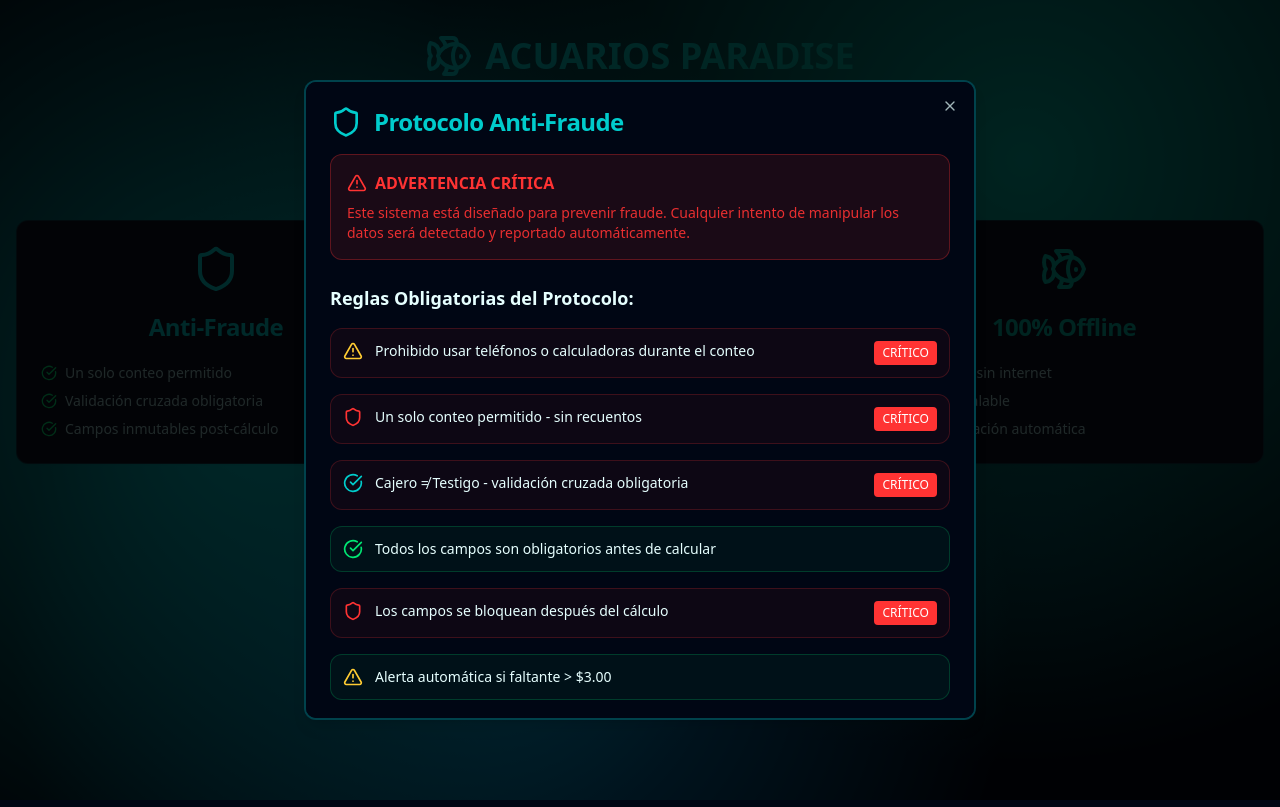
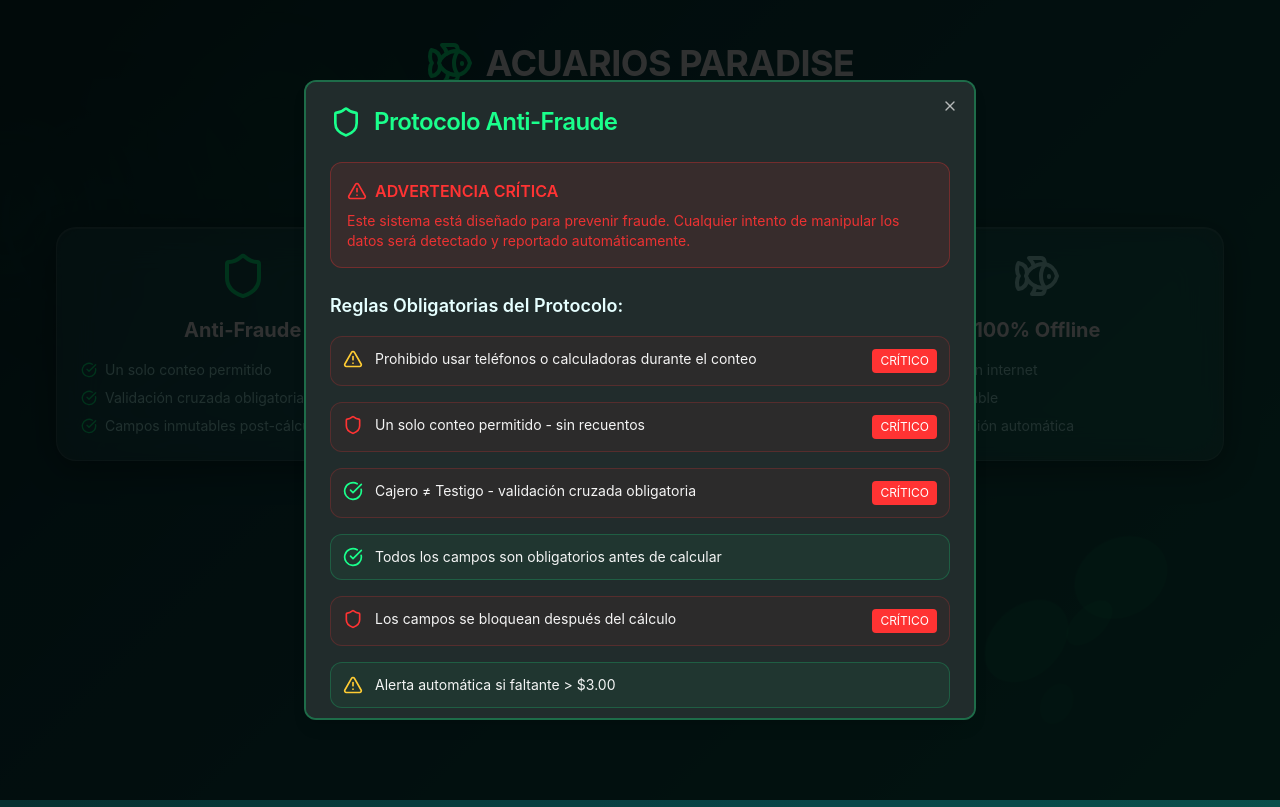
Before and after one commit to SamuelERS/cashguard-paradise, a React (Vite) app: page / in a window 1280 px wide. Built offline with nearby package versions, Linux system fonts and the light colour scheme.

Commit message:
Refactor: Update visual styles
Update color palette, background gradient, glassmorphism effects, input styles, denomination badges, buttons, animations, shadows, typography, and states to modernize the application's visual appearance.

```diff
--- a/src/components/FloatingOrbs.tsx
+++ b/src/components/FloatingOrbs.tsx
@@ -2,63 +2,77 @@ import { motion } from "framer-motion";
 
 export const FloatingOrbs = () => {
   return (
-    <div className="fixed inset-0 pointer-events-none overflow-hidden">
+    <div className="fixed inset-0 pointer-events-none overflow-hidden z-0">
+      {/* Large orbs with new gradient colors */}
       <motion.div
         className="absolute w-96 h-96 rounded-full opacity-20"
         style={{
-          background: "var(--gradient-orb-1)",
-          top: "10%",
-          left: "10%",
+          background: `radial-gradient(circle, rgba(0, 255, 136, 0.3) 0%, transparent 70%)`,
+          filter: "blur(60px)"
         }}
         animate={{
-          x: [0, 100, -50, 0],
-          y: [0, -100, -200, -150, 0],
-          scale: [1, 1.1, 0.9, 1.05, 1],
+          x: [0, 200, -100, 0],
+          y: [0, -150, 100, 0],
+          scale: [1, 1.2, 0.8, 1],
         }}
         transition={{
           duration: 25,
           repeat: Infinity,
-          ease: "easeInOut",
+          ease: "easeInOut"
         }}
+        initial={{ x: "10%", y: "20%" }}
       />
 
       <motion.div
-        className="absolute w-72 h-72 rounded-full opacity-15"
+        className="absolute w-80 h-80 rounded-full opacity-15"
         style={{
-          background: "var(--gradient-orb-2)",
-          top: "60%",
-          right: "20%",
+          background: `radial-gradient(circle, rgba(13, 115, 119, 0.4) 0%, transparent 70%)`,
+          filter: "blur(50px)"
         }}
         animate={{
-          x: [0, -80, 30, 0],
-          y: [0, -120, 50, 0],
-          scale: [1, 0.8, 1.2, 1],
+          x: [0, -180, 120, 0],
+          y: [0, 100, -80, 0],
+          scale: [1, 0.9, 1.1, 1],
         }}
         transition={{
           duration: 30,
           repeat: Infinity,
           ease: "easeInOut",
-          delay: -10,
+          delay: -10
         }}
+        initial={{ x: "70%", y: "60%" }}
       />
 
       <motion.div
-        className="absolute w-80 h-80 rounded-full opacity-10"
+        className="absolute w-64 h-64 rounded-full opacity-25"
         style={{
-          background: "var(--gradient-orb-3)",
-          bottom: "20%",
-          left: "70%",
+          background: `radial-gradient(circle, rgba(20, 160, 133, 0.3) 0%, transparent 70%)`,
+          filter: "blur(40px)"
         }}
         animate={{
-          x: [0, -60, 40, -20, 0],
-          y: [0, 80, -40, 60, 0],
-          scale: [1, 1.3, 0.7, 1.1, 1],
+          x: [0, 100, -150, 0],
+          y: [0, -120, 80, 0],
+          scale: [1, 1.1, 0.9, 1],
         }}
         transition={{
           duration: 35,
           repeat: Infinity,
           ease: "easeInOut",
-          delay: -20,
+          delay: -20
+        }}
+        initial={{ x: "40%", y: "80%" }}
+      />
+
+      {/* Grid pattern overlay */}
+      <div
+        className="absolute inset-0 opacity-[0.03]"
+        style={{
+          backgroundImage: `
+            linear-gradient(rgba(255, 255, 255, 0.1) 1px, transparent 1px),
+            linear-gradient(90deg, rgba(255, 255, 255, 0.1) 1px, transparent 1px)
+          `,
+          backgroundSize: '50px 50px',
+          animation: 'grid-move 30s linear infinite'
         }}
       />
     </div>
--- /dev/null
+++ b/src/components/FloatingParticles.tsx
@@ -0,0 +1,21 @@
+import React from 'react';
+
+export const FloatingParticles: React.FC = () => {
+  return (
+    <div className="particles-container">
+      {[...Array(6)].map((_, i) => (
+        <div
+          key={i}
+          className="particle"
+          style={{
+            width: `${20 + Math.random() * 80}px`,
+            height: `${20 + Math.random() * 80}px`,
+            left: `${Math.random() * 100}%`,
+            animationDelay: `${Math.random() * 5}s`,
+            animationDuration: `${20 + Math.random() * 20}s`
+          }}
+        />
+      ))}
+    </div>
+  );
+};
--- a/src/index.css
+++ b/src/index.css
@@ -6,48 +6,59 @@
 
 @layer base {
   :root {
-    /* Aquatic Glass Morphism Theme */
-    --background: 222 100% 4%;
+    /* Premium Glassmorphism Theme - Paradise Aquarium */
+    --bg-gradient-start: #0a4f4f;
+    --bg-gradient-middle: #0d7377;
+    --bg-gradient-end: #14a085;
+    --overlay-dark: rgba(0, 0, 0, 0.4);
+    --text-primary: rgba(255, 255, 255, 0.95);
+    --text-secondary: #a0f0e8;
+    --accent-green: #00ff88;
+    --accent-gold: #ffd700;
+    --accent-money: #00d084;
+    --glass-bg: rgba(255, 255, 255, 0.08);
+    --glass-border: rgba(255, 255, 255, 0.12);
+
+    /* Legacy CSS variables for compatibility */
+    --background: 180 15% 15%;
     --foreground: 180 100% 95%;
 
-    --card: 222 50% 8%;
+    --card: 180 15% 15%;
     --card-foreground: 180 100% 95%;
     --card-glass: 180 50% 15%;
 
-    --popover: 222 50% 8%;
+    --popover: 180 15% 15%;
     --popover-foreground: 180 100% 95%;
 
-    --primary: 180 100% 40%;
-    --primary-foreground: 222 100% 4%;
-    --primary-glow: 180 100% 60%;
+    --primary: 150 100% 55%;
+    --primary-foreground: 180 15% 15%;
+    --primary-glow: 150 100% 65%;
 
-    --secondary: 174 100% 35%;
+    --secondary: 180 100% 40%;
     --secondary-foreground: 180 100% 95%;
-    --secondary-glow: 174 100% 55%;
+    --secondary-glow: 180 100% 60%;
 
-    --muted: 222 30% 15%;
+    --muted: 180 15% 20%;
     --muted-foreground: 180 30% 70%;
 
-    --accent: 180 100% 50%;
-    --accent-foreground: 222 100% 4%;
+    --accent: 150 100% 55%;
+    --accent-foreground: 180 15% 15%;
 
     --destructive: 0 100% 60%;
     --destructive-foreground: 0 0% 100%;
 
     --border: 180 20% 25%;
     --input: 180 20% 20%;
-    --ring: 180 100% 50%;
+    --ring: 150 100% 55%;
 
-    --success: 150 100% 45%;
+    --success: 150 100% 55%;
     --success-foreground: 0 0% 100%;
     --warning: 45 100% 60%;
     --warning-foreground: 0 0% 0%;
 
-  /* Glass Effects - Enhanced */
-  --glass-bg: hsla(180, 50%, 15%, 0.08);
-  --glass-border: hsla(180, 100%, 50%, 0.15);
-  --glass-shadow: 0 8px 32px hsla(180, 100%, 20%, 0.25), 0 2px 8px hsla(0, 0%, 0%, 0.2);
-  --glass-surface: hsla(28, 28, 30, 0.72);
+    /* Enhanced Glass Effects */
+    --glass-shadow: 0 8px 32px rgba(0, 0, 0, 0.37), inset 0 1px 0 rgba(255, 255, 255, 0.1);
+    --glass-surface: rgba(255, 255, 255, 0.08);
 
     /* Gradients */
     --gradient-aqua: linear-gradient(135deg, hsl(180, 100%, 40%), hsl(174, 100%, 35%));
@@ -119,79 +130,212 @@
   }
 }
 
-/* Glass Morphism Components - Enhanced */
+/* Glass Morphism Components - Premium Theme */
 @layer components {
+  /* Enhanced Glass Card */
   .glass-card {
-    @apply backdrop-blur-xl bg-glass-bg border border-glass-border shadow-[var(--glass-shadow)] rounded-xl;
+    background: var(--glass-bg);
     backdrop-filter: blur(20px) saturate(180%);
-    background: var(--glass-bg);
+    -webkit-backdrop-filter: blur(20px) saturate(180%);
+    border: 1px solid var(--glass-border);
+    border-radius: 20px;
+    box-shadow: var(--glass-shadow);
+    transition: all 0.3s cubic-bezier(0.4, 0, 0.2, 1);
   }
 
-  .glass-button {
-    @apply glass-card hover:bg-primary/20 transition-all duration-300 hover:shadow-lg hover:shadow-primary/20;
+  .glass-card:hover {
+    transform: translateY(-2px);
+    box-shadow:
+      0 12px 40px rgba(0, 0, 0, 0.45),
+      inset 0 1px 0 rgba(255, 255, 255, 0.15);
   }
 
-  .cash-coin {
-    @apply relative overflow-hidden rounded-full shadow-lg shadow-warning/30;
-    background: radial-gradient(circle at 30% 30%, #ffd700, #ffb347 40%, #ffa500 80%),
-                linear-gradient(135deg, #ffd700 0%, #ffb347 50%, #ffa500 100%);
-    box-shadow:
-      0 2px 4px rgba(0, 0, 0, 0.3),
-      0 4px 8px rgba(255, 215, 0, 0.25),
-      inset 0 1px 2px rgba(255, 255, 255, 0.6),
-      inset 0 -1px 2px rgba(0, 0, 0, 0.2);
+  /* Premium Input Fields */
+  .input-field {
+    height: 56px;
+    background: rgba(0, 0, 0, 0.3);
+    backdrop-filter: blur(10px);
+    border: 1px solid rgba(255, 255, 255, 0.1);
+    border-radius: 12px;
+    padding: 16px 20px;
+    color: var(--text-primary);
+    font-size: 16px;
+    transition: all 0.3s ease;
   }
 
-  .cash-bill {
-    @apply relative overflow-hidden rounded-lg shadow-lg shadow-success/20;
-    background: linear-gradient(135deg, hsl(150, 100%, 45%), hsl(140, 100%, 40%));
-    box-shadow:
-      0 2px 6px rgba(0, 0, 0, 0.2),
-      0 4px 12px rgba(34, 197, 94, 0.15),
-      inset 0 1px 1px rgba(255, 255, 255, 0.3);
+  .input-field:hover {
+    border-color: rgba(0, 255, 136, 0.5);
   }
 
-  .cash-bill::before {
+  .input-field:focus {
+    outline: none;
+    border: 2px solid var(--accent-green);
+    box-shadow: 0 0 20px rgba(0, 255, 136, 0.3);
+  }
+
+  /* Coin Badges */
+  .coin-badge {
+    width: 48px;
+    height: 48px;
+    border-radius: 50%;
+    background: radial-gradient(circle, var(--accent-gold) 0%, #ffb347 100%);
+    border: 2px solid rgba(255, 215, 0, 0.5);
+    box-shadow:
+      0 4px 12px rgba(255, 215, 0, 0.3),
+      inset 0 1px 2px rgba(255, 255, 255, 0.4);
+    display: flex;
+    align-items: center;
+    justify-content: center;
+    font-size: 14px;
+    font-weight: 700;
+    color: #0a4f4f;
+  }
+
+  /* Bill Badges */
+  .bill-badge {
+    width: 60px;
+    height: 35px;
+    border-radius: 6px;
+    background: linear-gradient(135deg, var(--accent-money) 0%, var(--accent-green) 100%);
+    border: 2px solid rgba(0, 208, 132, 0.5);
+    box-shadow:
+      0 4px 12px rgba(0, 208, 132, 0.3),
+      inset 0 1px 0 rgba(255, 255, 255, 0.2);
+    display: flex;
+    align-items: center;
+    justify-content: center;
+    font-size: 14px;
+    font-weight: 700;
+    color: #ffffff;
+  }
+
+  /* Primary Button */
+  .btn-primary {
+    background: linear-gradient(135deg, var(--accent-money) 0%, var(--accent-green) 100%);
+    color: #0a4f4f;
+    padding: 14px 40px;
+    border-radius: 12px;
+    border: none;
+    font-size: 16px;
+    font-weight: 600;
+    box-shadow: 0 4px 20px rgba(0, 255, 136, 0.4);
+    cursor: pointer;
+    transition: all 0.3s cubic-bezier(0.4, 0, 0.2, 1);
+  }
+
+  .btn-primary:hover {
+    transform: scale(1.05) translateY(-2px);
+    box-shadow: 0 6px 30px rgba(0, 255, 136, 0.5);
+  }
+
+  .btn-primary:active {
+    transform: scale(0.98);
+  }
+
+  /* Secondary Button */
+  .btn-secondary {
+    background: rgba(255, 255, 255, 0.1);
+    border: 1px solid rgba(255, 255, 255, 0.2);
+    color: var(--text-primary);
+    padding: 14px 32px;
+    border-radius: 12px;
+    font-size: 16px;
+    transition: all 0.3s ease;
+    cursor: pointer;
+  }
+
+  .btn-secondary:hover {
+    background: rgba(255, 255, 255, 0.15);
+    border-color: rgba(255, 255, 255, 0.3);
+    transform: translateY(-1px);
+  }
+
+  /* Floating Particles */
+  .particles-container {
+    position: fixed;
+    inset: 0;
+    pointer-events: none;
+    overflow: hidden;
+    z-index: 1;
+  }
+
+  .particle {
+    position: absolute;
+    background: rgba(0, 255, 136, 0.1);
+    border-radius: 50%;
+    animation: particle-float linear infinite;
+  }
+
+  /* Total Amount Highlight */
+  .total-amount {
+    animation: pulse 2s ease-in-out infinite;
+    font-size: 24px;
+    font-weight: 700;
+    color: var(--accent-green);
+    text-shadow: 0 0 20px rgba(0, 255, 136, 0.5);
+  }
+
+  /* Depth Shadows */
+  .depth-1 {
+    box-shadow: 0 2px 8px rgba(0, 0, 0, 0.1);
+  }
+
+  .depth-2 {
+    box-shadow: 0 4px 16px rgba(0, 0, 0, 0.15);
+  }
+
+  .depth-3 {
+    box-shadow: 0 8px 32px rgba(0, 0, 0, 0.2);
+  }
+
+  .depth-4 {
+    box-shadow:
+      0 12px 48px rgba(0, 0, 0, 0.25),
+      0 0 80px rgba(0, 255, 136, 0.1);
+  }
+
+  /* States */
+  .disabled {
+    opacity: 0.5;
+    cursor: not-allowed;
+    pointer-events: none;
+  }
+
+  .loading {
+    position: relative;
+    overflow: hidden;
+  }
+
+  .loading::after {
     content: '';
     position: absolute;
     top: 0;
-    left: 0;
-    right: 0;
-    bottom: 0;
-    background:
-      repeating-linear-gradient(
-        45deg,
-        transparent,
-        transparent 2px,
-        rgba(255, 255, 255, 0.05) 2px,
-        rgba(255, 255, 255, 0.05) 4px
-      );
+    left: -100%;
+    width: 100%;
+    height: 100%;
+    background: linear-gradient(
+      90deg,
+      transparent,
+      rgba(255, 255, 255, 0.2),
+      transparent
+    );
+    animation: shimmer 2s infinite;
   }
 
-  .floating-orb {
-    @apply absolute pointer-events-none;
-    filter: blur(1px);
-    animation: float var(--float-duration) ease-in-out infinite;
+  .success {
+    border-color: var(--accent-green) !important;
+    box-shadow: 0 0 20px rgba(0, 255, 136, 0.4) !important;
   }
 
-  .floating-orb:nth-child(1) {
-    background: var(--gradient-orb-1);
-    animation-delay: 0s;
-  }
-
-  .floating-orb:nth-child(2) {
-    background: var(--gradient-orb-2);
-    animation-delay: -8s;
-  }
-
-  .floating-orb:nth-child(3) {
-    background: var(--gradient-orb-3);
-    animation-delay: -16s;
+  .error {
+    border-color: #ff4444 !important;
+    box-shadow: 0 0 20px rgba(255, 68, 68, 0.4) !important;
   }
 }
 
 /* Animations */
 @layer utilities {
+  /* Original Animations */
   @keyframes float {
     0%, 100% {
       transform: translateY(0px) translateX(0px) scale(1);
@@ -211,17 +355,63 @@
     }
   }
 
+  /* New Premium Animations */
+  @keyframes particle-float {
+    0% {
+      transform: translateY(100vh) rotate(0deg);
+      opacity: 0;
+    }
+    10% {
+      opacity: 1;
+    }
+    90% {
+      opacity: 1;
+    }
+    100% {
+      transform: translateY(-100vh) rotate(360deg);
+      opacity: 0;
+    }
+  }
+
+  @keyframes shimmer {
+    100% {
+      left: 100%;
+    }
+  }
+
+  @keyframes pulse {
+    0%, 100% {
+      transform: scale(1);
+      opacity: 1;
+    }
+    50% {
+      transform: scale(1.05);
+      opacity: 0.8;
+    }
+  }
+
   @keyframes pulse-glow {
     0%, 100% {
-      box-shadow: 0 0 20px hsl(var(--primary));
+      box-shadow: 0 0 20px var(--accent-green);
     }
     50% {
-      box-shadow: 0 0 40px hsl(var(--primary)), 0 0 60px hsl(var(--primary));
+      box-shadow: 0 0 40px var(--accent-green), 0 0 60px var(--accent-green);
     }
   }
 
   .animate-pulse-glow {
     animation: pulse-glow 2s ease-in-out infinite;
+  }
+
+  /* Global smooth transition */
+  * {
+    transition: all 0.3s cubic-bezier(0.4, 0, 0.2, 1);
+  }
+
+  /* GPU acceleration */
+  .gpu-accelerated {
+    transform: translateZ(0);
+    backface-visibility: hidden;
   }
 }
 
@@ -230,11 +420,114 @@
     @apply border-border;
   }
 
+  /* Typography */
   body {
-    @apply bg-background text-foreground min-h-screen overflow-x-hidden;
-    background-image:
-      radial-gradient(circle at 20% 50%, hsl(180, 100%, 40%) 0%, transparent 50%),
-      radial-gradient(circle at 80% 20%, hsl(174, 100%, 35%) 0%, transparent 50%),
-      radial-gradient(circle at 40% 80%, hsl(200, 100%, 45%) 0%, transparent 50%);
+    font-family: 'SF Pro Display', -apple-system, BlinkMacSystemFont, 'Segoe UI', 'Roboto', sans-serif;
+    -webkit-font-smoothing: antialiased;
+    -moz-osx-font-smoothing: grayscale;
+    @apply min-h-screen overflow-x-hidden;
+
+    /* Premium Teal Gradient Background */
+    background: linear-gradient(
+      135deg,
+      var(--bg-gradient-start) 0%,
+      var(--bg-gradient-middle) 40%,
+      var(--bg-gradient-end) 100%
+    );
+    background-attachment: fixed;
+    color: var(--text-primary);
+    position: relative;
+  }
+
+  body::before {
+    content: '';
+    position: absolute;
+    inset: 0;
+    background: var(--overlay-dark);
+    pointer-events: none;
+    z-index: 0;
+  }
+
+  /* Typography Hierarchy */
+  h1 {
+    font-size: 32px;
+    font-weight: 700;
+    color: var(--text-primary);
+    letter-spacing: -0.5px;
+  }
+
+  h2 {
+    font-size: 24px;
+    font-weight: 600;
+    color: var(--text-primary);
+  }
+
+  .subtitle {
+    font-size: 16px;
+    color: rgba(255, 255, 255, 0.7);
+    font-weight: 400;
+  }
+
+  .label {
+    font-size: 14px;
+    color: var(--text-secondary);
+    font-weight: 500;
+    text-transform: uppercase;
+    letter-spacing: 0.5px;
+  }
+
+  /* Ensure all content is above the overlay */
+  #root {
+    position: relative;
+    z-index: 1;
   }
 }
+
+/* Responsive Design */
+@media (max-width: 768px) {
+  .glass-card {
+    margin: 10px;
+    padding: 20px;
+    border-radius: 16px;
+  }
+
+  .grid {
+    grid-template-columns: 1fr;
+    gap: 16px;
+  }
+
+  /* Reduce glassmorphism complexity on mobile for performance */
+  * {
+    backdrop-filter: blur(10px) !important;
+    -webkit-backdrop-filter: blur(10px) !important;
+  }
+
+  .input-field {
+    height: 48px;
+    font-size: 16px; /* Prevent zoom on iOS */
+  }
+
+  .btn-primary, .btn-secondary {
+    padding: 12px 24px;
+    font-size: 16px;
+  }
+}
+
+@media (min-width: 769px) and (max-width: 1024px) {
+  .grid {
+    grid-template-columns: repeat(2, 1fr);
+    gap: 20px;
+  }
+}
+
+@media (min-width: 1025px) {
+  .container {
+    max-width: 1200px;
+    margin: 0 auto;
+  }
+
+  .grid {
+    grid-template-columns: repeat(auto-fit, minmax(300px, 1fr));
+    gap: 24px;
+  }
+}
--- a/src/pages/Index.tsx
+++ b/src/pages/Index.tsx
@@ -6,6 +6,7 @@ import { Card, CardHeader, CardTitle, CardContent } from "@/components/ui/card";
 import CashCounter from "@/components/CashCounter";
 import ProtocolModal from "@/components/ProtocolModal";
 import { FloatingOrbs } from "@/components/FloatingOrbs";
+import { FloatingParticles } from "@/components/FloatingParticles";
 
 const Index = () => {
   const [showProtocol, setShowProtocol] = useState(true);
@@ -25,6 +26,7 @@ const Index = () => {
   return (
     <div className="min-h-screen relative overflow-hidden">
       <FloatingOrbs />
+      <FloatingParticles />
 
       <div className="relative z-10 container mx-auto px-4 py-8">
         <motion.div
@@ -33,15 +35,15 @@ const Index = () => {
           className="text-center mb-12"
         >
           <div className="flex items-center justify-center gap-3 mb-6">
-            <Fish className="w-12 h-12 text-primary" />
-            <h1 className="text-4xl font-bold bg-gradient-aqua bg-clip-text text-transparent">
+            <Fish className="w-12 h-12" style={{ color: 'var(--accent-green)' }} />
+            <h1 className="text-4xl font-bold" style={{ color: 'var(--text-primary)' }}>
               ACUARIOS PARADISE
             </h1>
           </div>
-          <h2 className="text-2xl font-semibold text-primary mb-2">
+          <h2 className="text-2xl font-semibold mb-2" style={{ color: 'var(--accent-green)' }}>
             Sistema de Control de Caja
           </h2>
-          <p className="text-muted-foreground text-lg">
+          <p className="text-lg opacity-80" style={{ color: 'var(--text-secondary)' }}>
             Prevención de fraude mediante protocolos estrictos
           </p>
         </motion.div>
@@ -52,28 +54,26 @@ const Index = () => {
             animate={{ opacity: 1, x: 0 }}
             transition={{ delay: 0.1 }}
           >
-            <Card className="glass-card h-full">
-              <CardHeader className="text-center">
-                <Shield className="w-12 h-12 text-primary mx-auto mb-4" />
-                <CardTitle className="text-primary">Anti-Fraude</CardTitle>
-              </CardHeader>
-              <CardContent>
-                <ul className="space-y-2 text-sm text-muted-foreground">
+            <div className="glass-card h-full">
+              <div className="text-center p-6">
+                <Shield className="w-12 h-12 mx-auto mb-4" style={{ color: 'var(--accent-green)' }} />
+                <h3 className="text-xl font-bold mb-4" style={{ color: 'var(--text-primary)' }}>Anti-Fraude</h3>
+                <ul className="space-y-2 text-sm" style={{ color: 'var(--text-secondary)' }}>
                   <li className="flex items-center gap-2">
-                    <CheckCircle className="w-4 h-4 text-success" />
+                    <CheckCircle className="w-4 h-4" style={{ color: 'var(--accent-green)' }} />
                     Un solo conteo permitido
                   </li>
                   <li className="flex items-center gap-2">
-                    <CheckCircle className="w-4 h-4 text-success" />
+                    <CheckCircle className="w-4 h-4" style={{ color: 'var(--accent-green)' }} />
                     Validación cruzada obligatoria
                   </li>
                   <li className="flex items-center gap-2">
-                    <CheckCircle className="w-4 h-4 text-success" />
+                    <CheckCircle className="w-4 h-4" style={{ color: 'var(--accent-green)' }} />
                     Campos inmutables post-cálculo
                   </li>
                 </ul>
-              </CardContent>
-            </Card>
+              </div>
+            </div>
           </motion.div>
 
           <motion.div
@@ -81,28 +81,26 @@ const Index = () => {
             animate={{ opacity: 1, y: 0 }}
             transition={{ delay: 0.2 }}
           >
-            <Card className="glass-card h-full">
-              <CardHeader className="text-center">
-                <DollarSign className="w-12 h-12 text-success mx-auto mb-4" />
-                <CardTitle className="text-success">Cálculo Automático</CardTitle>
-              </CardHeader>
-              <CardContent>
-                <ul className="space-y-2 text-sm text-muted-foreground">
+            <div className="glass-card h-full">
+              <div className="text-center p-6">
+                <DollarSign className="w-12 h-12 mx-auto mb-4" style={{ color: 'var(--accent-money)' }} />
+                <h3 className="text-xl font-bold mb-4" style={{ color: 'var(--text-primary)' }}>Cálculo Automático</h3>
+                <ul className="space-y-2 text-sm" style={{ color: 'var(--text-secondary)' }}>
                   <li className="flex items-center gap-2">
-                    <CheckCircle className="w-4 h-4 text-success" />
+                    <CheckCircle className="w-4 h-4" style={{ color: 'var(--accent-green)' }} />
                     Cambio objetivo de $50.00
                   </li>
                   <li className="flex items-center gap-2">
-                    <CheckCircle className="w-4 h-4 text-success" />
+                    <CheckCircle className="w-4 h-4" style={{ color: 'var(--accent-green)' }} />
                     Algoritmo inteligente
                   </li>
                   <li className="flex items-center gap-2">
-                    <CheckCircle className="w-4 h-4 text-success" />
+                    <CheckCircle className="w-4 h-4" style={{ color: 'var(--accent-green)' }} />
                     Alertas automáticas
                   </li>
                 </ul>
-              </CardContent>
-            </Card>
+              </div>
+            </div>
           </motion.div>
 
           <motion.div
@@ -110,28 +108,26 @@ const Index = () => {
             animate={{ opacity: 1, x: 0 }}
             transition={{ delay: 0.3 }}
           >
-            <Card className="glass-card h-full">
-              <CardHeader className="text-center">
-                <Fish className="w-12 h-12 text-secondary mx-auto mb-4" />
-                <CardTitle className="text-secondary">100% Offline</CardTitle>
-              </CardHeader>
-              <CardContent>
-                <ul className="space-y-2 text-sm text-muted-foreground">
+            <div className="glass-card h-full">
+              <div className="text-center p-6">
+                <Fish className="w-12 h-12 mx-auto mb-4" style={{ color: 'var(--text-secondary)' }} />
+                <h3 className="text-xl font-bold mb-4" style={{ color: 'var(--text-primary)' }}>100% Offline</h3>
+                <ul className="space-y-2 text-sm" style={{ color: 'var(--text-secondary)' }}>
                   <li className="flex items-center gap-2">
-                    <CheckCircle className="w-4 h-4 text-success" />
+                    <CheckCircle className="w-4 h-4" style={{ color: 'var(--accent-green)' }} />
                     Funciona sin internet
                   </li>
                   <li className="flex items-center gap-2">
-                    <CheckCircle className="w-4 h-4 text-success" />
+                    <CheckCircle className="w-4 h-4" style={{ color: 'var(--accent-green)' }} />
                     PWA instalable
                   </li>
                   <li className="flex items-center gap-2">
-                    <CheckCircle className="w-4 h-4 text-success" />
+                    <CheckCircle className="w-4 h-4" style={{ color: 'var(--accent-green)' }} />
                     Sincronización automática
                   </li>
                 </ul>
-              </CardContent>
-            </Card>
+              </div>
+            </div>
           </motion.div>
         </div>
 
@@ -141,13 +137,12 @@ const Index = () => {
           transition={{ delay: 0.4 }}
           className="text-center"
         >
-          <Button
+          <button
             onClick={() => setShowProtocol(true)}
-            size="lg"
-            className="glass-button bg-gradient-aqua hover:scale-105 transform transition-all duration-300 text-white font-semibold px-8 py-4 text-lg animate-pulse-glow"
+            className="btn-primary"
           >
             Iniciar Corte de Caja
-          </Button>
+          </button>
         </motion.div>
       </div>
 
```
Also changed, not shown: src/components/cash-counting/BillSection.tsx (+13 -12 lines), src/components/cash-counting/CoinSection.tsx (+13 -9 lines).
